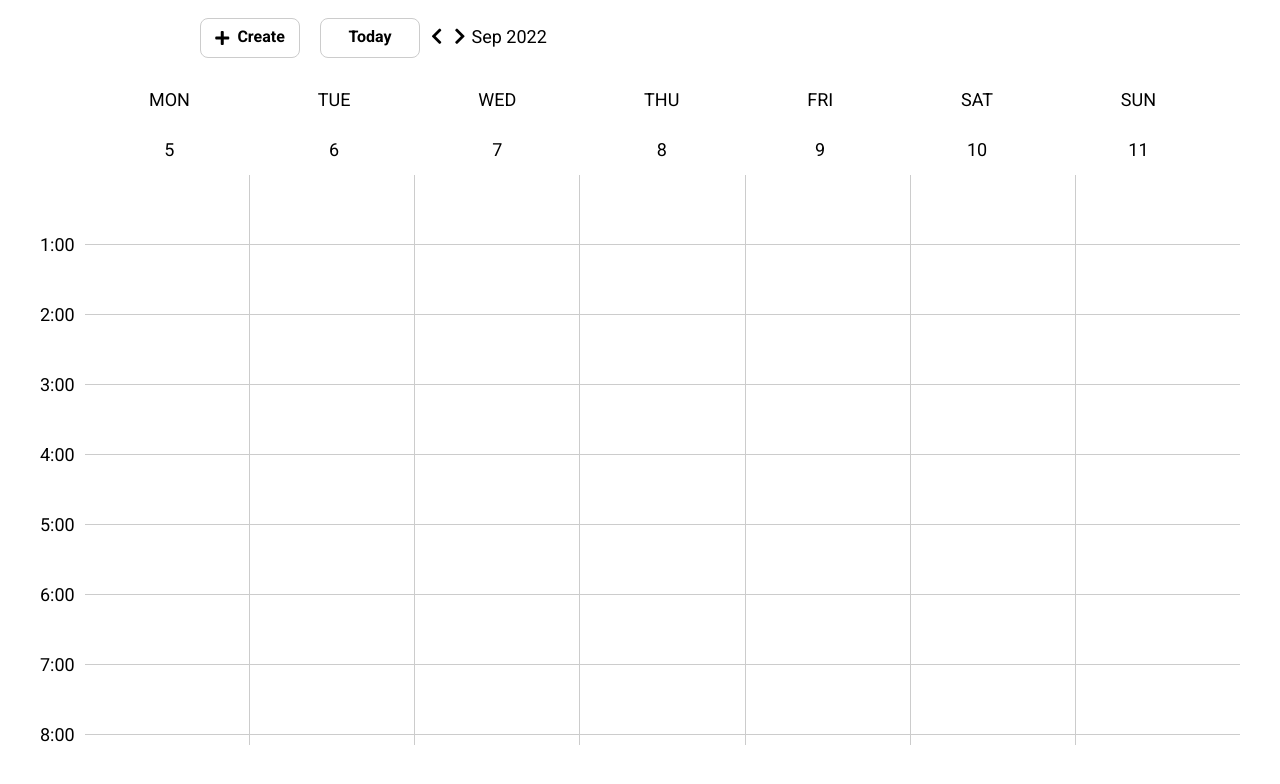
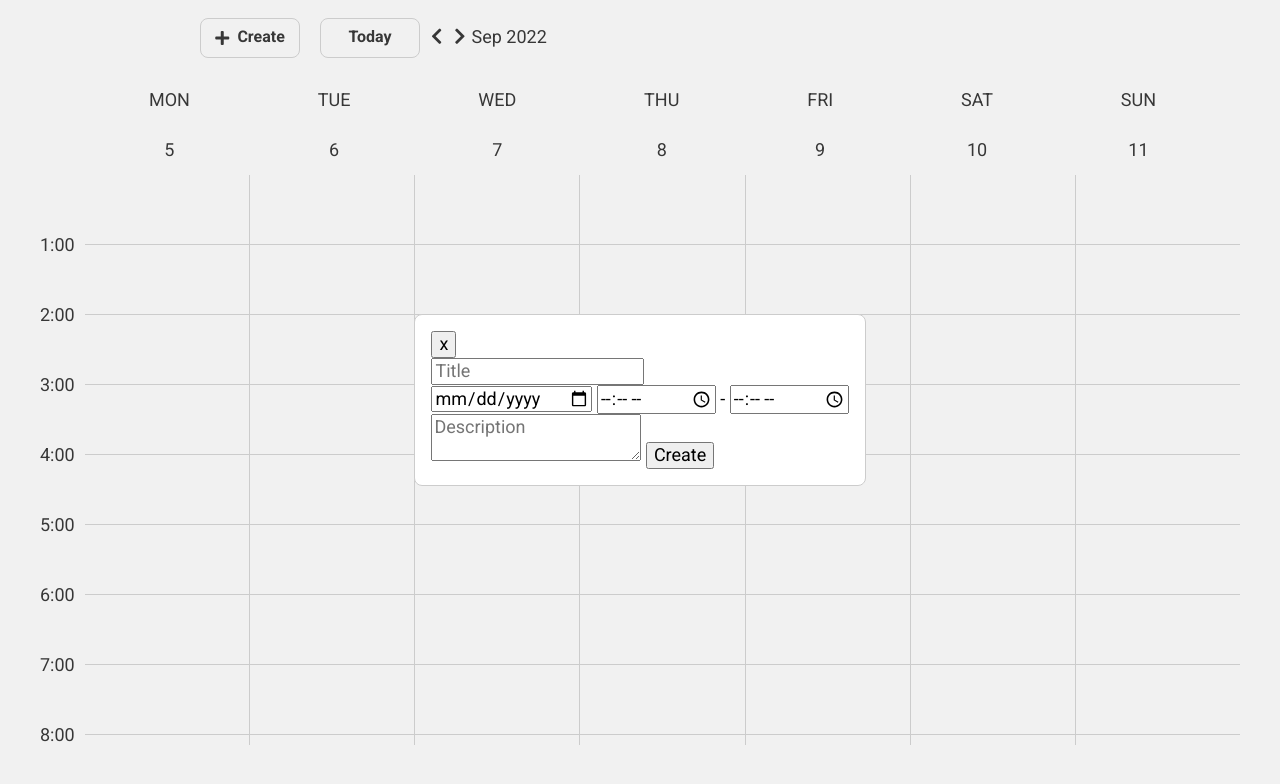
Before and after one commit to pampukhaleo/google-calendar-js, a website with bundled scripts: page index.html in a window 1280 px wide. Both pictures are taken after a click on the button "Create". Built offline with nearby package versions, Linux system fonts and the light colour scheme.

Commit message:
some css changes

```diff
--- a/index.html
+++ b/index.html
@@ -51,7 +51,7 @@
     <div class="modal hidden overlay">
       <div class="modal__content">
         <div class="create-event">
-          <button class="create-event__close-btn">+</button>
+          <button class="create-event__close-btn">x</button>
           <form class="event-form">
             <input type="text" name="title" placeholder="Title" class="event-form__field" />
             <div class="event-form__time">
--- a/scripts/calendar/header.js
+++ b/scripts/calendar/header.js
@@ -1,6 +1,6 @@
 import { getItem } from '../common/storage.js';
 import { generateWeekRange } from '../common/time.utils.js';
-// import { openModal } from '../common/modal.js';
+import { openModal } from '../common/modal.js';
 
 const daysOfWeek = ['sun', 'mon', 'tue', 'wed', 'thu', 'fri', 'sat'];
 
@@ -23,3 +23,6 @@ export const renderHeader = () => {
 
 // при клике на кнопку "Create" открыть модальное окно с формой для создания события
 // назначьте здесь обработчик
+const createBtnElem = document.querySelector('.create-event-btn');
+
+createBtnElem.addEventListener('click', openModal);
--- a/scripts/common/modal.js
+++ b/scripts/common/modal.js
@@ -1,6 +1,17 @@
 const modalElem = document.querySelector('.modal');
 const modalContentElem = document.querySelector('.modal__content');
+const modalCloseBtn = document.querySelector('.create-event__close-btn');
 
 // опишите ф-ции openModal и closeModal
 // модальное окно работает похожим на попап образом
 // отличие в том, что попап отображается в месте клика, а модальное окно - по центру экрана
+
+export function openModal() {
+  modalElem.classList.remove('hidden');
+}
+
+export function closeModal() {
+  modalElem.classList.add('hidden');
+}
+
+modalCloseBtn.addEventListener('click', closeModal);
--- a/scripts/common/storage.js
+++ b/scripts/common/storage.js
@@ -6,7 +6,15 @@
   // хранит дату понедельника той отображаемой недели
   displayedWeekStart: null,
   // хранит массив всех событий
-  events: [],
+  events: [
+    {
+      id: 0.7520027086457333, // id понадобится для работы с событиями
+      title: 'Title',
+      description: 'Some description',
+      start: new Date('2020-03-17T01:10:00.000Z'),
+      end: new Date('2020-03-17T04:30:00.000Z'),
+    },
+  ],
   // это все данные, которые вам нужно хранить для работы приложения
 };
 
--- a/scripts/events/createEvent.js
+++ b/scripts/events/createEvent.js
@@ -1,7 +1,7 @@
 import { getItem, setItem } from '../common/storage.js';
 import { renderEvents } from './events.js';
 import { getDateTime } from '../common/time.utils.js';
-// import { closeModal } from '../common/modal.js';
+import { closeModal } from '../common/modal.js';
 
 const eventFormElem = document.querySelector('.event-form');
 const closeEventFormBtn = document.querySelector('.create-event__close-btn');
```
